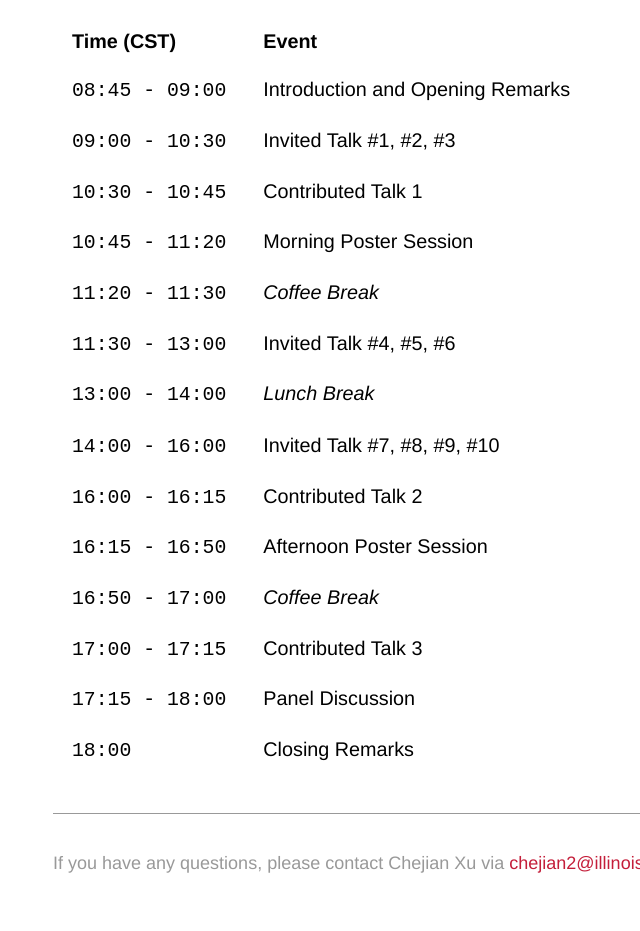
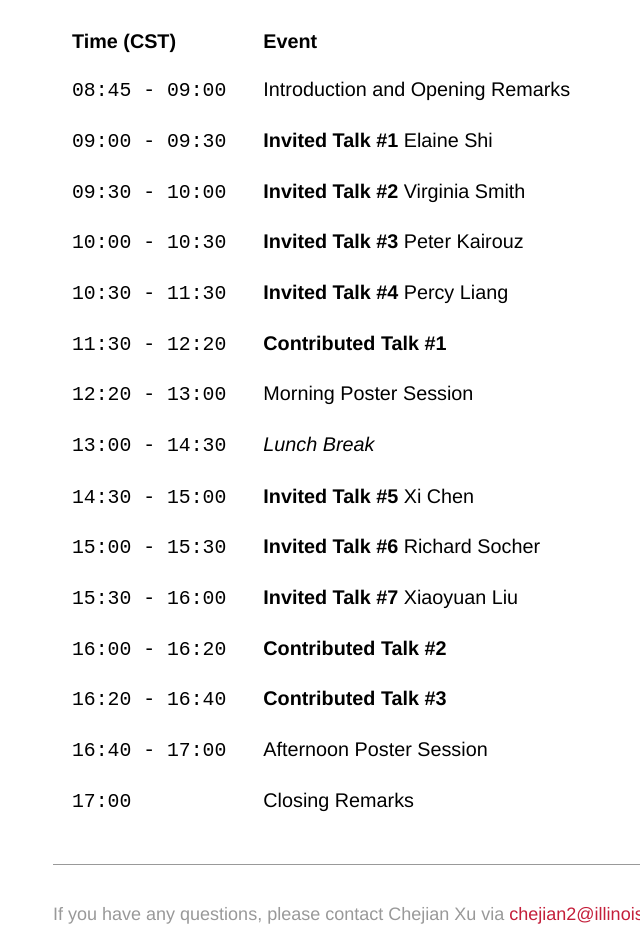
Before and after one commit to AI-secure/DMLW2022, a plain HTML site: page schedule.html in a window 1280 px wide. Shown: the part 815-1746 px from the top of the page, without its empty margins (119-759 px from the left). Drawn offline with Linux system fonts and the light colour scheme; a web font is replaced by a local one.

Commit message:
Update schedule and speakers

```diff
--- a/schedule.html
+++ b/schedule.html
@@ -69,27 +69,31 @@ these times to your local time zone.</p>
       <td>Introduction and Opening Remarks</td>
     </tr>
     <tr>
-      <td><span style="font-family: monospace;">09:00 - 10:30</span></td>
-      <td>Invited Talk #1, #2, #3</td>
+      <td><span style="font-family: monospace;">09:00 - 09:30</span></td>
+      <td><b>Invited Talk #1</b> Elaine Shi</td>
     </tr>
     <tr>
-      <td><span style="font-family: monospace;">10:30 - 10:45</span></td>
-      <td>Contributed Talk 1</td>
+      <td><span style="font-family: monospace;">09:30 - 10:00</span></td>
+      <td><b>Invited Talk #2</b> Virginia Smith</td>
     </tr>
     <tr>
-      <td><span style="font-family: monospace;">10:45 - 11:20</span></td>
+      <td><span style="font-family: monospace;">10:00 - 10:30</span></td>
+      <td><b>Invited Talk #3</b> Peter Kairouz</td>
+    </tr>
+    <tr>
+      <td><span style="font-family: monospace;">10:30 - 11:30</span></td>
+      <td><b>Invited Talk #4</b> Percy Liang</td>
+    </tr>
+    <tr>
+      <td><span style="font-family: monospace;">11:30 - 12:20</span></td>
+      <td><b>Contributed Talk #1</b></td>
+    </tr>
+    <tr>
+      <td><span style="font-family: monospace;">12:20 - 13:00</span></td>
       <td>Morning Poster Session</td>
     </tr>
     <tr>
-      <td><span style="font-family: monospace;">11:20 - 11:30</span></td>
-      <td><em>Coffee Break</em></td>
-    </tr>
-    <tr>
-      <td><span style="font-family: monospace;">11:30 - 13:00</span></td>
-      <td>Invited Talk #4, #5, #6</td>
-    </tr>
-    <tr>
-      <td><span style="font-family: monospace;">13:00 - 14:00</span></td>
+      <td><span style="font-family: monospace;">13:00 - 14:30</span></td>
       <td><em>Lunch Break</em></td>
     </tr>
   </tbody>
@@ -98,31 +102,31 @@ these times to your local time zone.</p>
 <table>
   <tbody>
     <tr>
-      <td><span style="font-family: monospace;">14:00 - 16:00</span></td>
-      <td>Invited Talk #7, #8, #9, #10</td>
+      <td><span style="font-family: monospace;">14:30 - 15:00</span></td>
+      <td><b>Invited Talk #5</b> Xi Chen</td>
     </tr>
     <tr>
-      <td><span style="font-family: monospace;">16:00 - 16:15</span></td>
-      <td>Contributed Talk 2</td>
+      <td><span style="font-family: monospace;">15:00 - 15:30</span></td>
+      <td><b>Invited Talk #6</b> Richard Socher</td>
     </tr>
     <tr>
-      <td><span style="font-family: monospace;">16:15 - 16:50</span></td>
+      <td><span style="font-family: monospace;">15:30 - 16:00</span></td>
+      <td><b>Invited Talk #7</b> Xiaoyuan Liu</td>
+    </tr>
+    <tr>
+      <td><span style="font-family: monospace;">16:00 - 16:20</span></td>
+      <td><b>Contributed Talk #2</b></td>
+    </tr>
+    <tr>
+      <td><span style="font-family: monospace;">16:20 - 16:40</span></td>
+      <td><b>Contributed Talk #3</b></td>
+    </tr>
+    <tr>
+      <td><span style="font-family: monospace;">16:40 - 17:00</span></td>
       <td>Afternoon Poster Session</td>
     </tr>
     <tr>
-      <td><span style="font-family: monospace;">16:50 - 17:00</span></td>
-      <td><em>Coffee Break</em></td>
-    </tr>
-    <tr>
-      <td><span style="font-family: monospace;">17:00 - 17:15</span></td>
-      <td>Contributed Talk 3</td>
-    </tr>
-    <tr>
-      <td><span style="font-family: monospace;">17:15 - 18:00</span></td>
-      <td>Panel Discussion</td>
-    </tr>
-    <tr>
-      <td><span style="font-family: monospace;">18:00</span></td>
+      <td><span style="font-family: monospace;">17:00</span></td>
       <td>Closing Remarks</td>
     </tr>
   </tbody>
```
Also changed, not shown: index.html (+1 -1 lines), speakers.html (+18 -24 lines), assets/images/Richard.jpg (added), assets/images/Virginia.png (added), assets/images/Xi.png (added), assets/images/Xiaoyuan.jpg (added), assets/images/elaine.jpg (added), assets/images/kairouz.jpg (added), assets/images/percy.jpeg (added).
